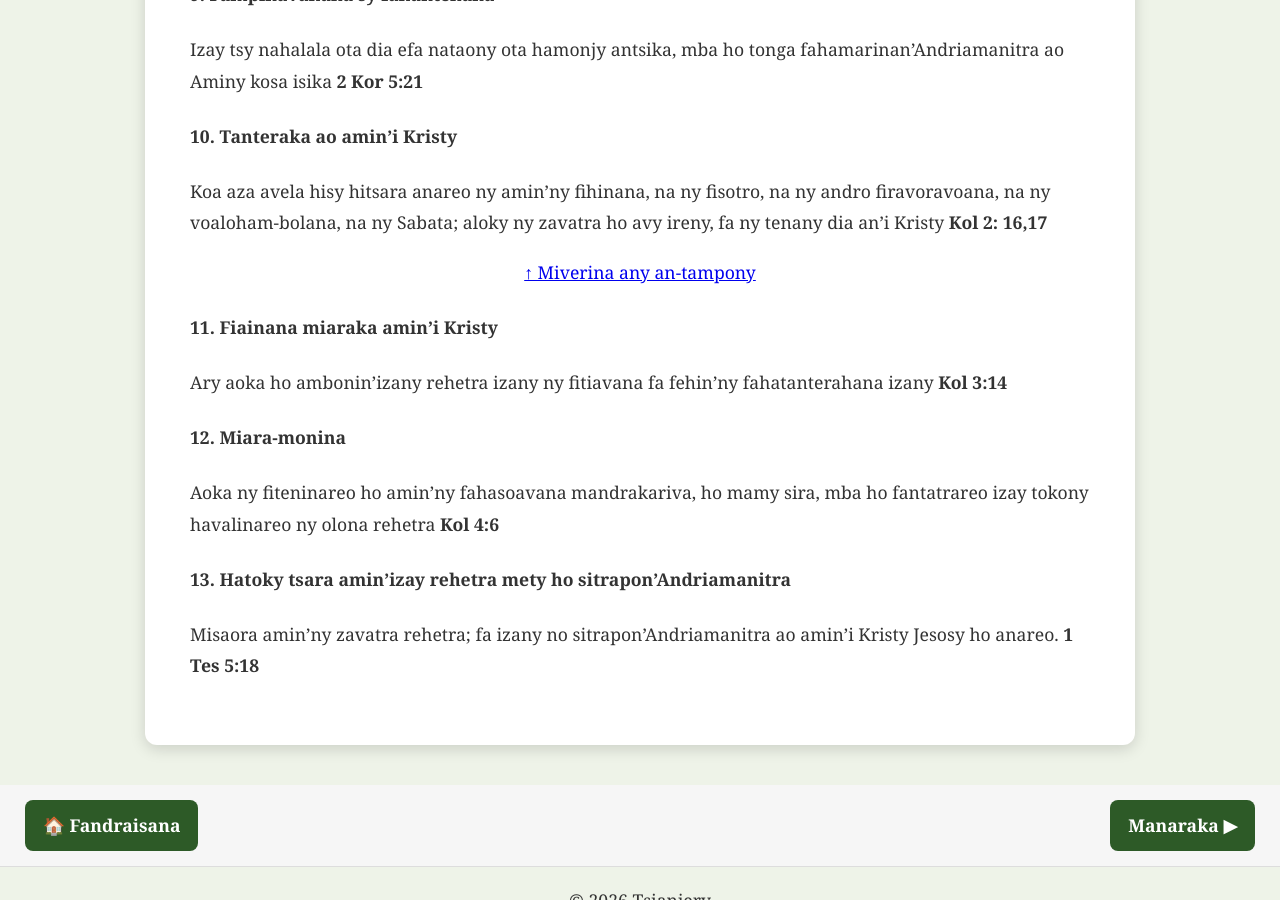
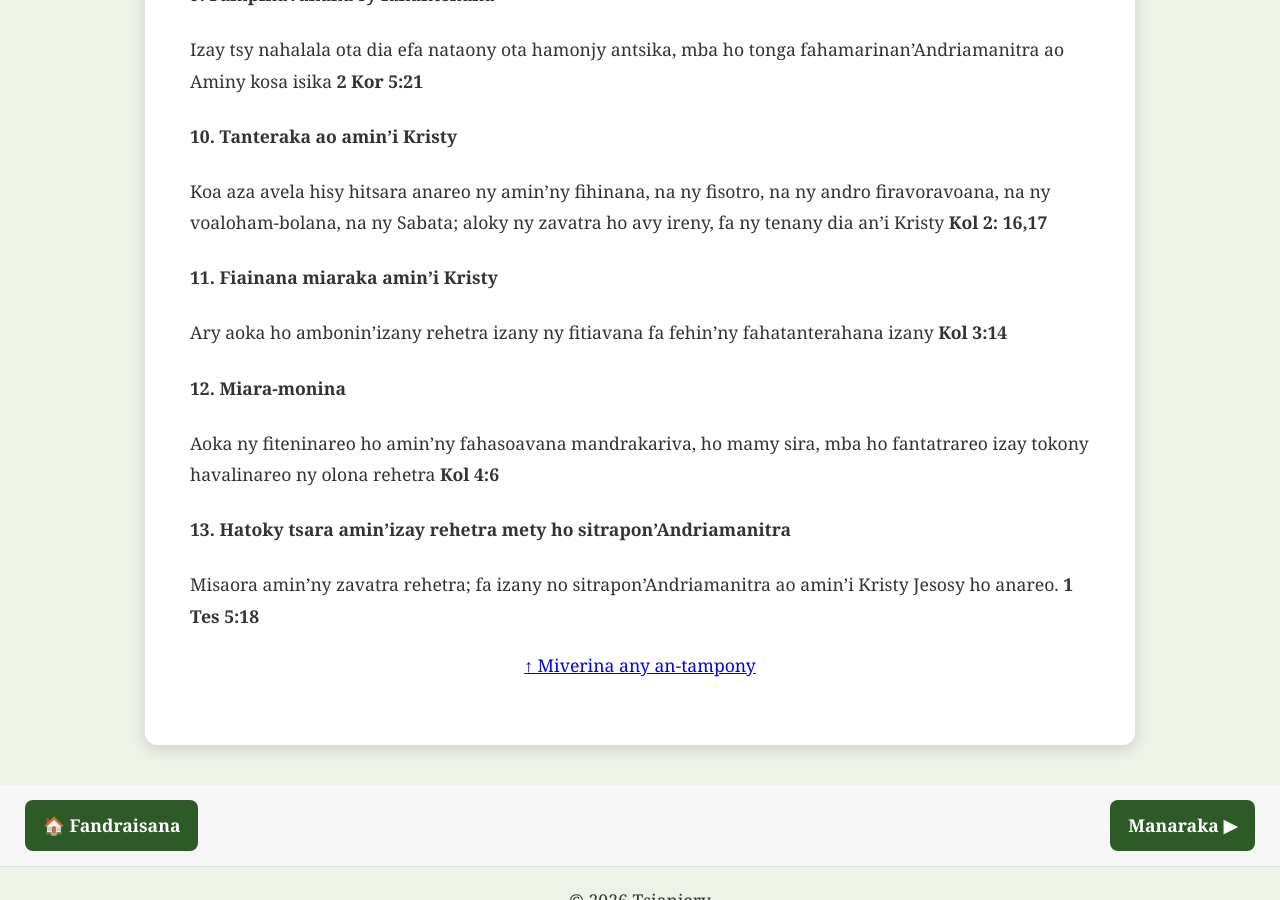
Before and after one commit to nainaw/tsianjery, a Jekyll site: the page built from TelovolanaI.md, in a window 1280 px wide and 900 px high, scrolled down 1661 px. Built offline with Jekyll 4.4.1, drawn with Linux system fonts in a browser that asks for light colours; our own code applies the rules of GitHub Pages for plain Markdown files.

Commit message:
Add return to top link in TelovolanaI.md
Added a return to top link at the end of the document.

```diff
--- a/TelovolanaI.md
+++ b/TelovolanaI.md
@@ -28,12 +28,12 @@ Izy no endrik'Andriamanitra tsy hita, ny lahimatoa talohan'izao zavatra ary rehe
 Izay tsy nahalala ota dia efa nataony ota hamonjy antsika, mba ho tonga fahamarinan'Andriamanitra ao Aminy kosa isika **2 Kor 5:21**
 #### 10. Tanteraka ao amin'i Kristy
 Koa aza avela hisy hitsara anareo ny amin'ny fihinana, na ny fisotro, na ny andro firavoravoana, na ny voaloham-bolana, na ny Sabata; aloky ny zavatra ho avy ireny, fa ny tenany dia an'i Kristy **Kol 2: 16,17**
-<p style="text-align:center;">
-<a href="#">↑ Miverina any an-tampony</a>
-</p>
 #### 11. Fiainana miaraka amin'i Kristy
 Ary aoka ho ambonin'izany rehetra izany ny fitiavana fa fehin'ny fahatanterahana izany **Kol 3:14**
 #### 12. Miara-monina
 Aoka ny fiteninareo ho amin'ny fahasoavana mandrakariva, ho mamy sira, mba ho fantatrareo izay tokony havalinareo ny olona rehetra **Kol 4:6**
 #### 13. Hatoky tsara amin'izay rehetra mety ho sitrapon'Andriamanitra
 Misaora amin'ny zavatra rehetra; fa izany no sitrapon'Andriamanitra ao amin'i Kristy Jesosy ho anareo. **1 Tes 5:18**
+<p style="text-align:center;">
+<a href="#">↑ Miverina any an-tampony</a>
+</p>
```
